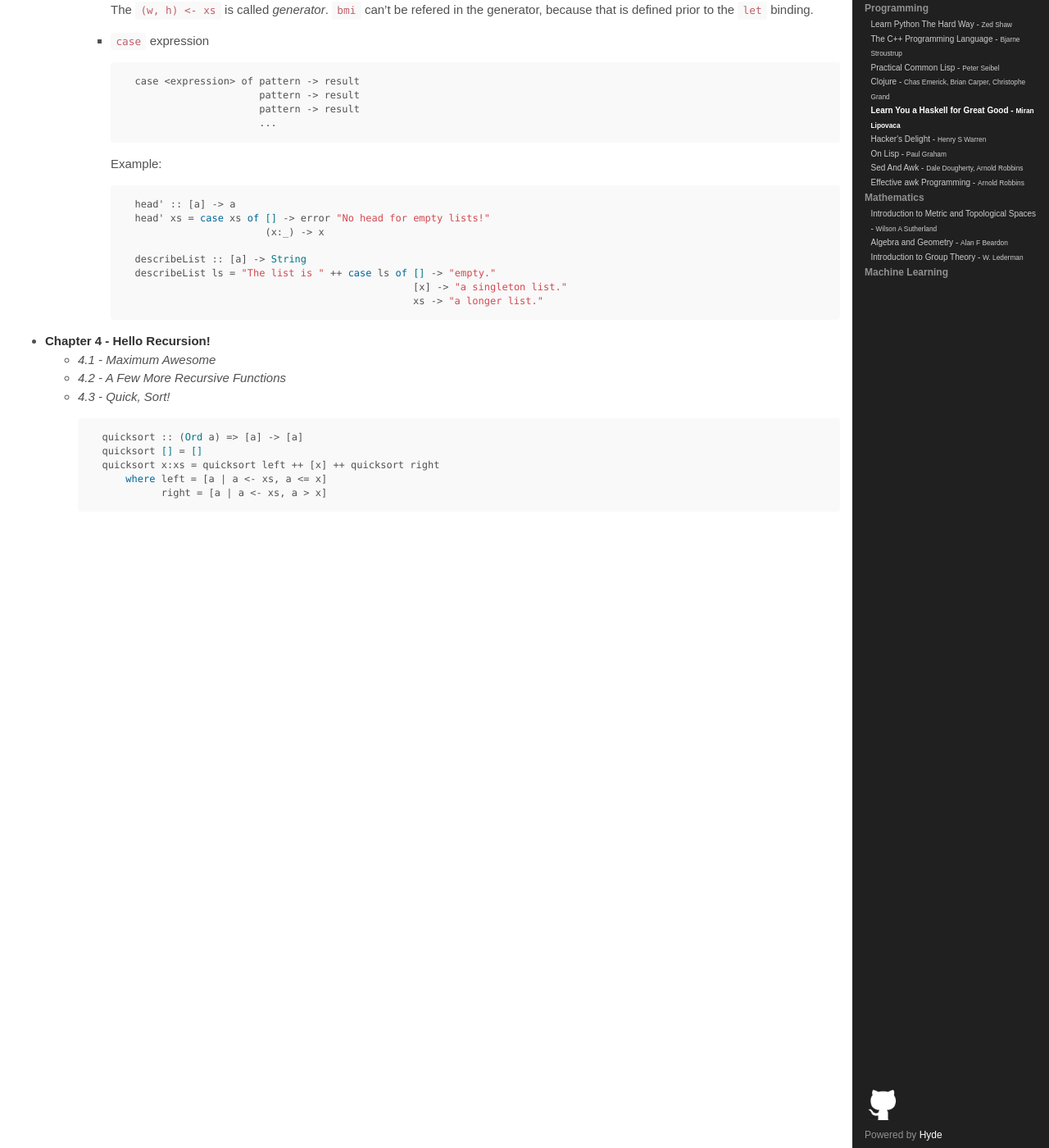
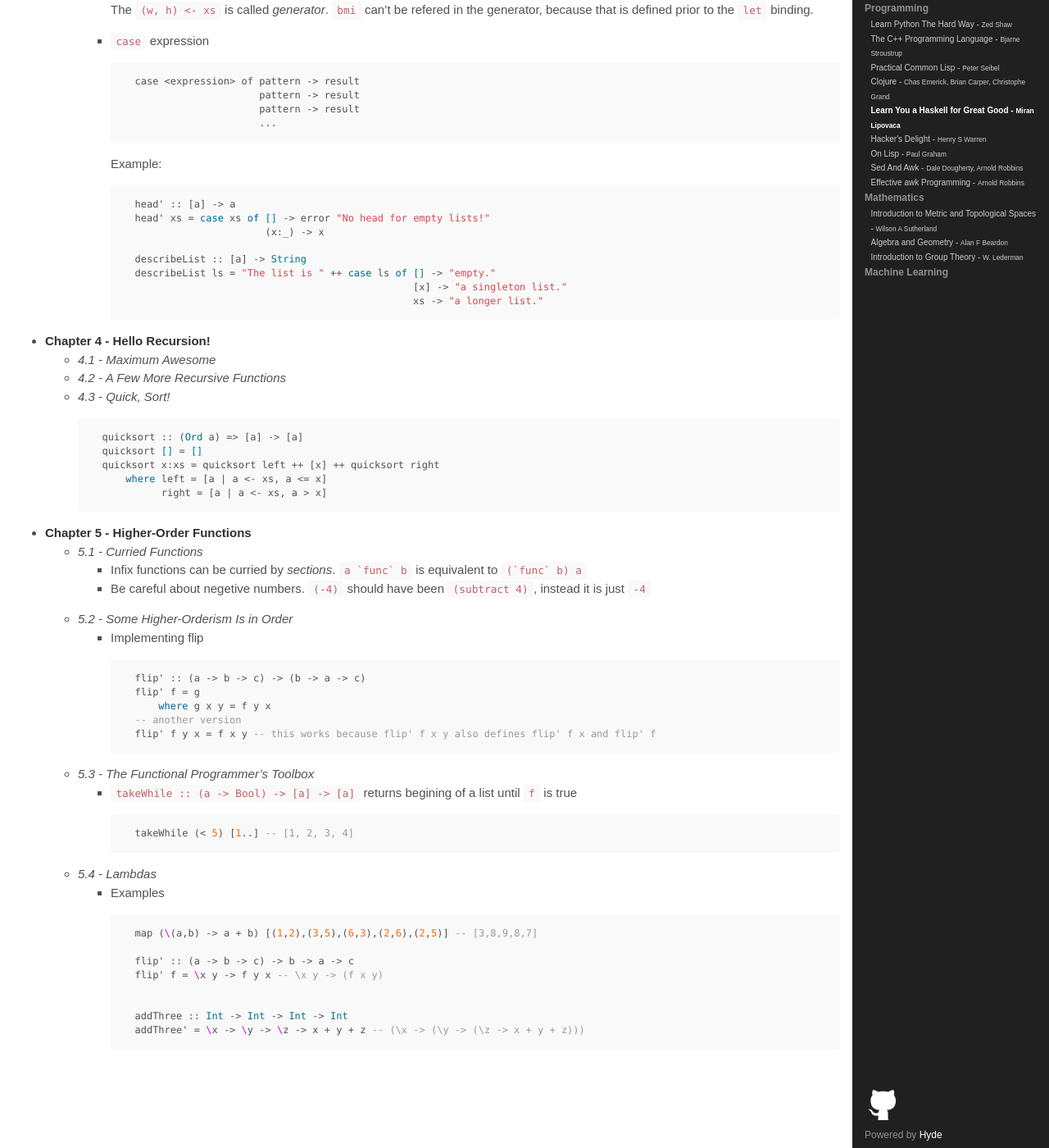
Before and after one commit to Corei13/notes, a Jekyll site: the page built from Programming/Learn You a Haskell for Great Good - Miran Lipovaca/notes.md, in a window 1280 px wide and 1400 px high, scrolled down 4728 px. Shown: the whole window at 82% size. Built offline with Jekyll 4.4.1, drawn with Linux system fonts in a browser that asks for light colours; Markdown is read by kramdown in place of the engine named in the settings.

Commit message:
updated Programming/Learn You a Haskell for Great Good - Miran Lipovaca/notes.md

````diff
--- a/Programming/Learn You a Haskell for Great Good - Miran Lipovaca/notes.md
+++ b/Programming/Learn You a Haskell for Great Good - Miran Lipovaca/notes.md
@@ -280,3 +280,36 @@ tags: Haskell
             where left = [a | a <- xs, a <= x]
                   right = [a | a <- xs, a > x]
         ```
+- **Chapter 5 - Higher-Order Functions**
+    - *5.1 - Curried Functions*
+        - Infix functions can be curried by *sections*. ``a `func` b`` is equivalent to ``(`func` b) a``
+        - Be careful about negetive numbers. `(-4)` should have been ``(subtract 4)``, instead it is just `-4`
+    - *5.2 - Some Higher-Orderism Is in Order*
+        - Implementing flip
+
+            ```haskell
+            flip' :: (a -> b -> c) -> (b -> a -> c)
+            flip' f = g
+                where g x y = f y x
+            -- another version
+            flip' f y x = f x y -- this works because flip' f x y also defines flip' f x and flip' f
+            ```
+    - *5.3 - The Functional Programmer’s Toolbox*
+        - `takeWhile :: (a -> Bool) -> [a] -> [a]` returns begining of a list until `f` is true
+
+            ```haskell
+            takeWhile (< 5) [1..] -- [1, 2, 3, 4]
+            ```
+    - *5.4 - Lambdas*
+        - Examples
+
+            ```haskell
+            map (\(a,b) -> a + b) [(1,2),(3,5),(6,3),(2,6),(2,5)] -- [3,8,9,8,7]
+
+            flip' :: (a -> b -> c) -> b -> a -> c
+            flip' f = \x y -> f y x -- \x y -> (f x y)
+
+
+            addThree :: Int -> Int -> Int -> Int
+            addThree' = \x -> \y -> \z -> x + y + z -- (\x -> (\y -> (\z -> x + y + z)))
+            ```
````
